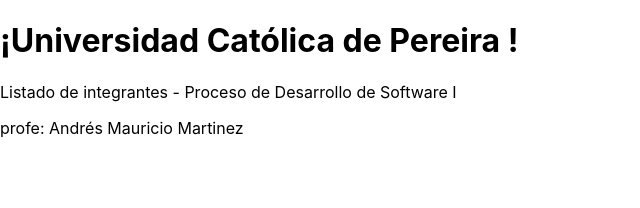
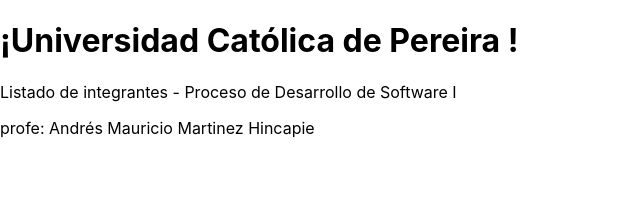
Before and after one commit to amartinezh/ucp-app-react, a React (Create React App) app: page / in a window 1280 px wide. Shown: the top 208 px of the page, without its empty margins (0-640 px from the left). Built offline with nearby package versions, Linux system fonts and the light colour scheme.

Commit message:
feat: Update config

```diff
--- a/src/App.js
+++ b/src/App.js
@@ -5,7 +5,7 @@
     <div>
       <h1>¡Universidad Católica de Pereira !</h1>
       <p>Listado de integrantes - Proceso de Desarrollo de Software I</p>
-      <p>profe: Andrés Mauricio Martinez</p>
+      <p>profe: Andrés Mauricio Martinez Hincapie</p>
     </div>
   );
 }
```
